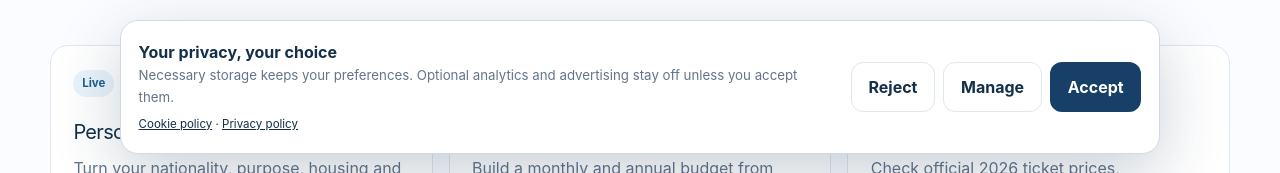
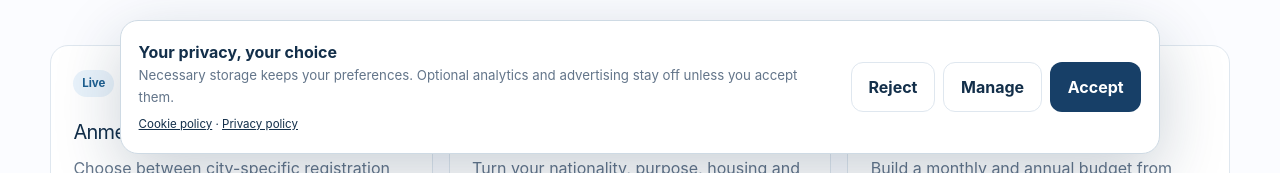
Before and after one commit to hecroigg/blog-alemania, a Next.js app: page /tools in a window 1280 px wide. Shown: the part 627-800 px from the top of the page. Built offline with nearby package versions, Linux system fonts and the light colour scheme; no server answers.

Commit message:
Integrate registration tool in navigation, city guides, sitemap and responsive styles

```diff
--- a/app/tools/page.tsx
+++ b/app/tools/page.tsx
@@ -7,6 +7,7 @@ import { absoluteUrl } from "@/lib/site";
 export const metadata: Metadata = { title: "Tools and calculators", description: "Personalised, transparent tools for moving documents, living costs, city choices and safer renting in Germany.", alternates: { canonical: absoluteUrl("/tools") } };
 
 const tools = [
+  ["Anmeldung by city", "Choose between city-specific registration routes, with official links for arrivals from abroad, domestic moves and secondary residences in three languages.", "/tools/anmeldung-finder", "Live"],
   ["Personal Germany plan", "Turn your nationality, purpose, housing and insurance status into an ordered arrival plan.", "/plan", "Live"],
   ["Cost-of-living calculator", "Build a monthly and annual budget from your own rent and transparent planning assumptions.", "/tools/cost-of-living", "Live"],
   ["Verified costs & deadlines", "Check official 2026 ticket prices, registration deadlines, fees, tax thresholds and insurance rates.", "/costs-deadlines", "Live"],
@@ -18,4 +19,4 @@ const tools = [
   ["Gross-to-net salary", "Estimate monthly, annual and hourly net pay with a visible 2026 deduction breakdown.", "/trabajo/calculadora-salario", "Live"],
 ];
 
-export default function ToolsPage() { return <><section className="page-hero"><div className="shell"><Breadcrumbs items={[{ label: "Home", href: "/" }, { label: "Tools" }]}/><div className="page-hero-grid"><div className="page-hero-copy"><span className="eyebrow">Practical applications</span><h1>Turn information into a plan</h1><p>Use interactive tools without creating an account. Assumptions are visible, progress stays on your device, and high-risk answers point back to official sources.</p></div><div className="page-stat"><span>Available now</span><strong>9</strong><small>Planning · salary · costs · deadlines · cities · documents · arrival · housing</small></div></div></div></section><section className="section shell"><div className="tools-grid">{tools.map(([name, description, href, status]) => <Link className="tool-card" href={href} key={name}><span>{status}</span><h2>{name}</h2><p>{description}</p><em>Open tool <Icon name="arrow" size={16}/></em></Link>)}</div></section></> }
+export default function ToolsPage() { return <><section className="page-hero"><div className="shell"><Breadcrumbs items={[{ label: "Home", href: "/" }, { label: "Tools" }]}/><div className="page-hero-grid"><div className="page-hero-copy"><span className="eyebrow">Practical applications</span><h1>Turn information into a plan</h1><p>Use interactive tools without creating an account. Assumptions are visible, progress stays on your device, and high-risk answers point back to official sources.</p></div><div className="page-stat"><span>Available now</span><strong>10</strong><small>Planning · salary · costs · deadlines · cities · documents · arrival · housing</small></div></div></div></section><section className="section shell"><div className="tools-grid">{tools.map(([name, description, href, status]) => <Link className="tool-card" href={href} key={name}><span>{status}</span><h2>{name}</h2><p>{description}</p><em>Open tool <Icon name="arrow" size={16}/></em></Link>)}</div></section></> }
```
